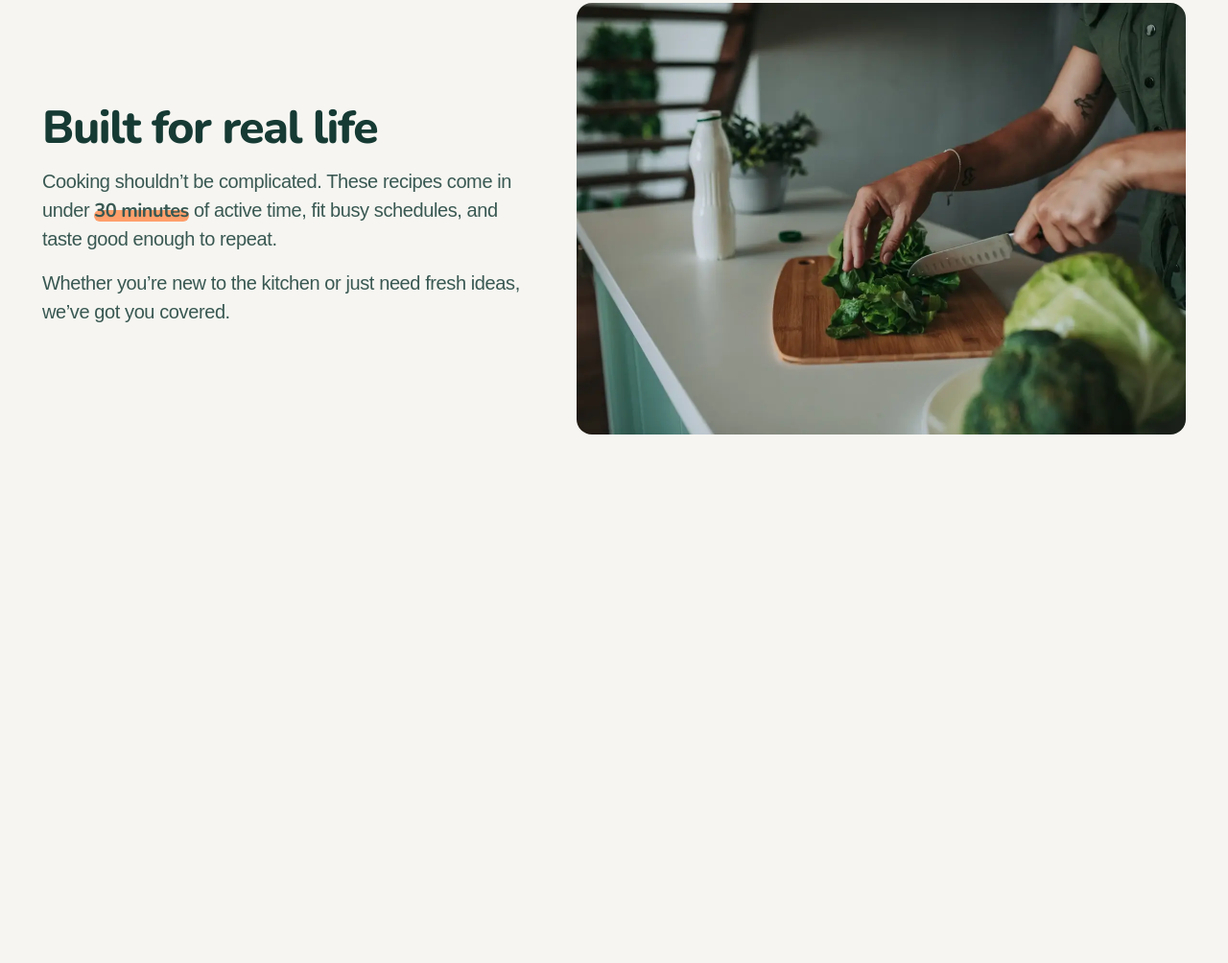
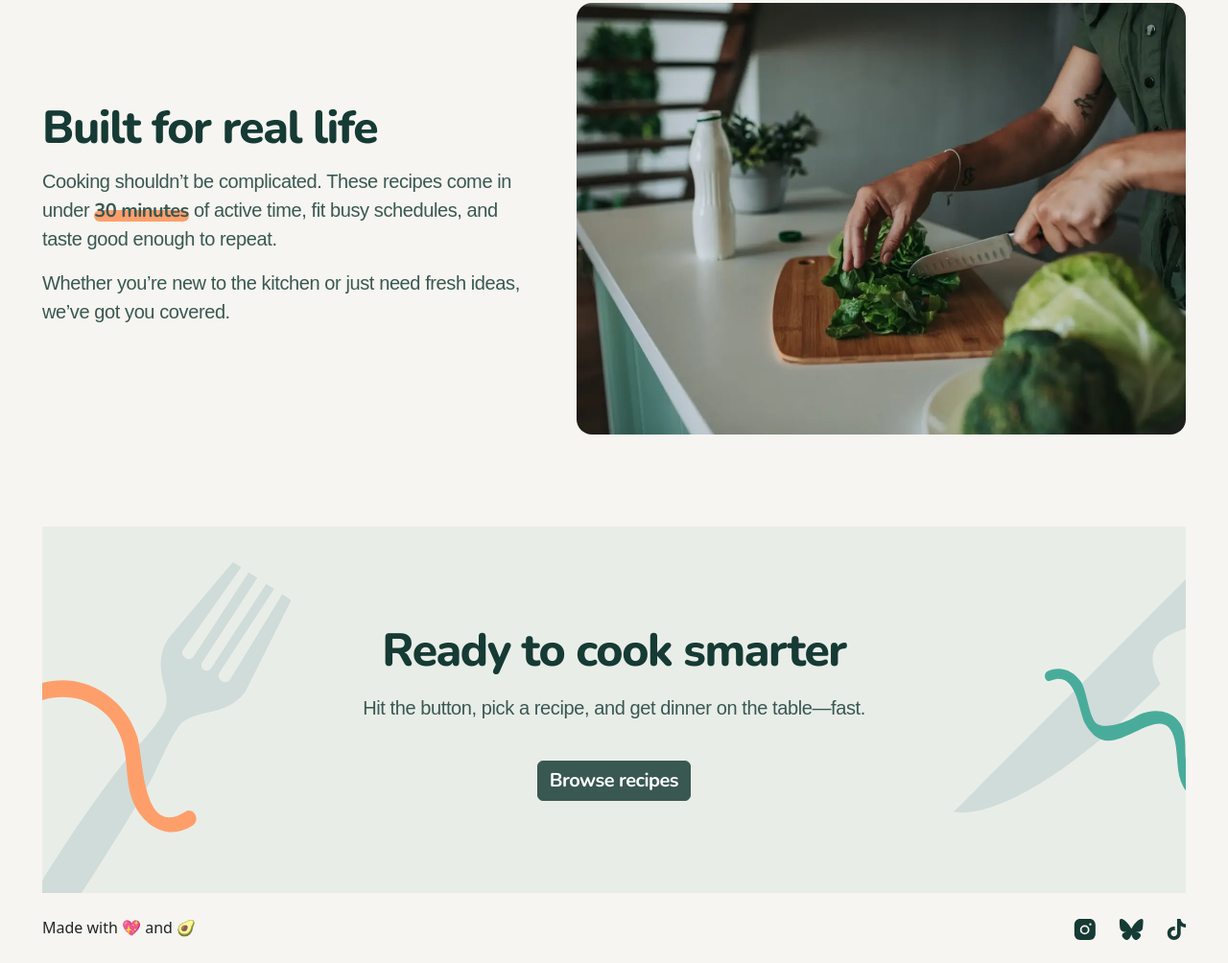
Before and after one commit to JoeWebDevelopment/recipieprojectfem, a website: page index.html in a window 1280 px wide. Shown: the part 1468-2472 px from the top of the page at 96% size. Before the commit the page ends 2017 px from the top, so only its background shows below. Drawn offline with nearby package versions, Linux system fonts and the light colour scheme; a web font is replaced by a local one.

Commit message:
added footer + cook smarkter layout + mark up

```diff
--- a/index.html
+++ b/index.html
@@ -110,8 +110,38 @@
             </div>
       </div>
     </section>
+
+    <section class="cook-smarter d-flex flex-column align-items-center">
+      <div class="cook-smarter-container d-flex flex-column align-items-center">
+        <div class="cook-smarter-content d-flex align-items-center flex-column text-center gap-4">
+          <div class="cook-smarter-text-container  d-flex flex-column gap-1">
+            <h2 class="cook-smarter-heading">
+              Ready to cook smarter
+            </h2>
+            <p class="cook-smarter-text">
+              Hit the button, pick a recipe, and get dinner on the table—fast.
+            </p>
+
+          </div>
+          <a href="recipes.html" class="btn btn-primary">
+            Browse recipes
+          </a>
+        </div>
+      </div>
+    </section>
   </main>
-
+  <footer class="">
+    <div class="footer-container container d-flex flex-column flex-md-row justify-content-md-between align-items-center gap-3 py-4">
+        <p class="footer-text d-flex align-items-center mb-0">
+          Made with 💖 and 🥑
+        </p>
+        <div class="socials-container d-flex gap-4">
+          <a href="" class="social-link"><img src="assets/images/icon-instagram.svg" alt="" class="instagram"></a>
+          <a href="" class="social-link"><img src="assets/images/icon-bluesky.svg" alt="" class="bluesky"></a>
+          <a href="" class="social-link"><img src="assets/images/icon-tiktok.svg" alt="" class="tiktok"></a>
+        </div>
+    </div>
+  </footer>
 
   <script src="node_modules/bootstrap/dist/js/bootstrap.bundle.min.js"></script>
 </body>
--- a/style.css
+++ b/style.css
@@ -238,3 +238,74 @@ color: var(--clr-neutral-600);
     width: 100%;
     max-width: 509px;
 }
+
+.cook-smarter-container{
+    width: 100%;
+    max-width: 1192px;
+    background-color: #E9EDE8;
+    padding: 6rem 0;
+    position: relative;
+    isolation: isolate;
+    overflow: hidden;
+}
+
+.cook-smarter-container::before{
+    height: 100%;
+    width: 100%;
+    background-color: black;
+    content: "";
+    background-image: url("assets/images/pattern-fork.svg");
+    position: absolute;
+    background-repeat: no-repeat;
+    background-color: transparent;
+    z-index: 1;
+    left: -45px;
+    top: 30px;
+}
+
+.cook-smarter-container::after{
+    height: 100%;
+    width: 100%;
+    background-color: black;
+    content: "";
+    background-image: url("assets/images/pattern-knife.svg");
+    position: absolute;
+    background-repeat: no-repeat;
+    background-color: transparent;
+    z-index: 1;
+    right: -950px;
+    top: 0px;
+}
+
+.cook-smarter-content{
+    z-index: 2;
+    gap: 2.5rem;
+
+}
+
+.cook-smarter-heading{
+    color: var(--clr-neutral-900);
+text-align: center;
+font-family: var(--ff-heading);
+font-size: 48px;
+font-style: normal;
+font-weight: 800;
+line-height: normal;
+letter-spacing: -1.44px;
+}
+
+.cook-smarter-text{
+    color: var(--clr-neutral-600);
+font-family: var(--ff-body);
+font-size: 20px;
+font-style: normal;
+font-weight: 500;
+line-height: 150%; /* 30px */
+letter-spacing: -0.4px;
+}
+
+.footer-container{
+    width: 100%;
+    max-width: 1192px;
+    --bs-gutter-x: 0;
+}
```
